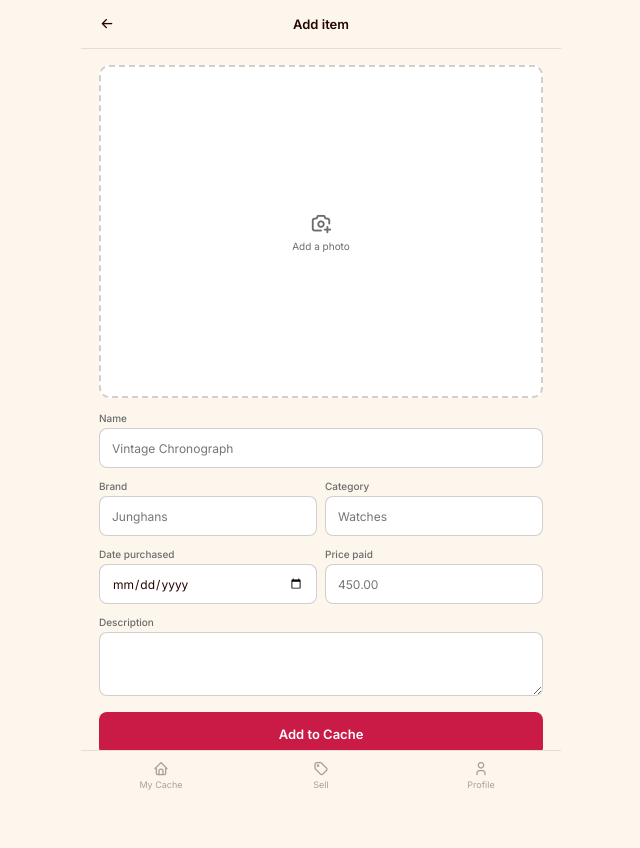
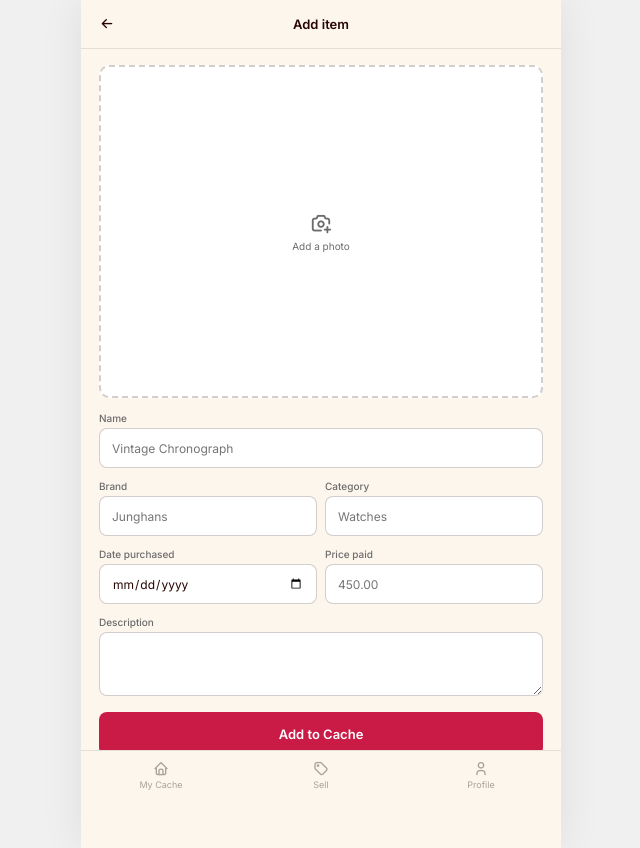
Before and after one commit to hollenbachgina-byte/cache, a Flask app: page /add in a window 1280 px wide. Shown: the whole page, without its empty margins (319-959 px from the left). Run offline with Flask 3, Linux system fonts and the light colour scheme; the visitor is signed in with stand-in values (Sample User, id 1); data that the repository does not hold is empty; some libraries are stand-ins or nearby versions; some web fonts are replaced.

Commit message:
Fix sell-stub background cutoff + give the app a visible page edge
The muted background on /sell stopped partway down the screen because
.sell-stub relied on flex:1 to fill available height, but its parent
(.app-content) was never actually display:flex — so that flex:1 was a
no-op, and the cream body background showed through below the actual
content. .app-content is now a proper flex column, which this pattern
depends on for any screen (this one included).

Also gave the app a visible boundary on wide viewports: body now uses
a neutral grey outside the app-shell (matching the mockups' own
presentation convention — cream card floating on a neutral canvas)
plus a subtle shadow on the card itself. Invisible on mobile (the
shell already fills the viewport there), but on desktop the app now
reads as a distinct surface instead of blending into an identically-
colored page background.

Verified via curl that all authenticated routes still return 200 after
making .app-content a flex container (a layout-level change affecting
every authenticated screen, not just Sell) — visual confirmation across
pages still needed since this is a CSS layout change curl can't see.

```diff
--- a/app/static/css/tokens.css
+++ b/app/static/css/tokens.css
@@ -17,7 +17,11 @@
 body {
   margin: 0;
   font-family: var(--font-body);
-  background: var(--color-base);
+  /* Neutral outer canvas — only visible around the app card on viewports
+     wider than 480px. On mobile the app-shell fills the viewport, so this
+     never shows; on desktop it gives the card a clear edge instead of
+     blending into an identically-colored infinite background. */
+  background: #f0f0f0;
   color: var(--color-text);
 }
 
@@ -29,6 +33,7 @@ body {
   position: relative;
   display: flex;
   flex-direction: column;
+  box-shadow: 0 0 40px rgba(38, 5, 3, 0.08);
 }
 
 .wordmark {
@@ -188,6 +193,8 @@ body {
 
 .app-content {
   flex: 1;
+  display: flex;
+  flex-direction: column;
   padding-bottom: 76px;
 }
 
```
